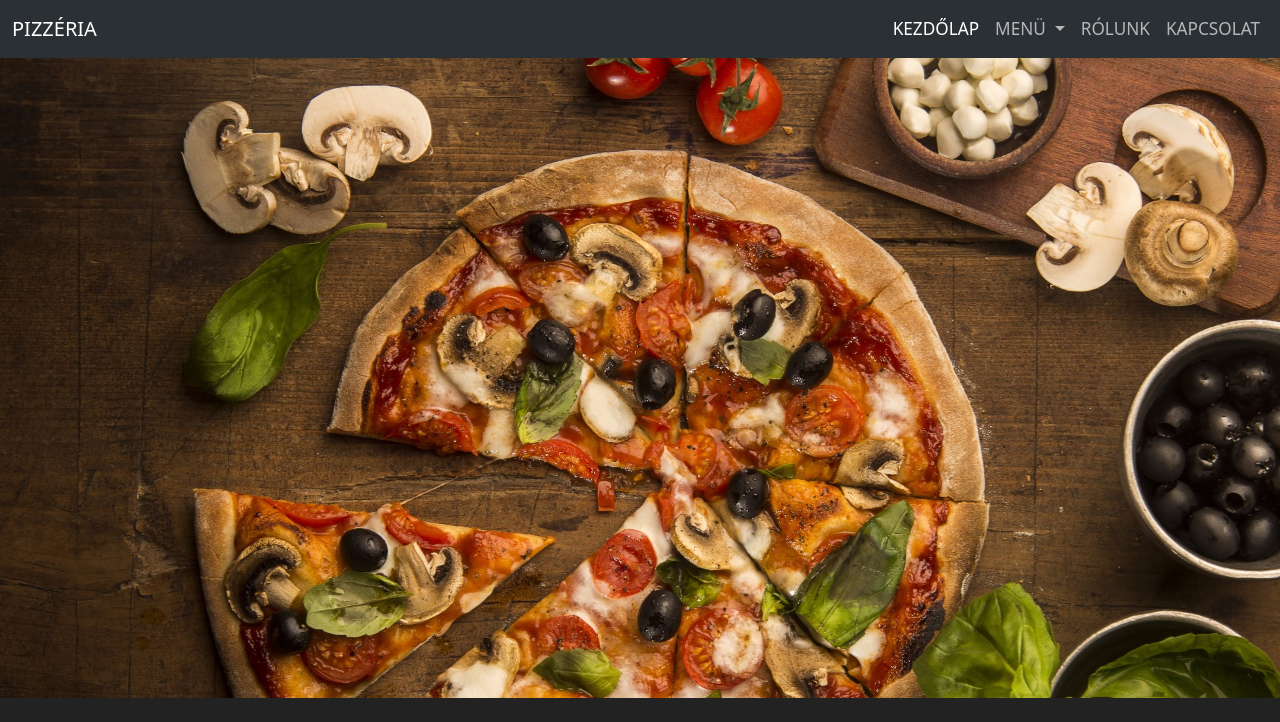
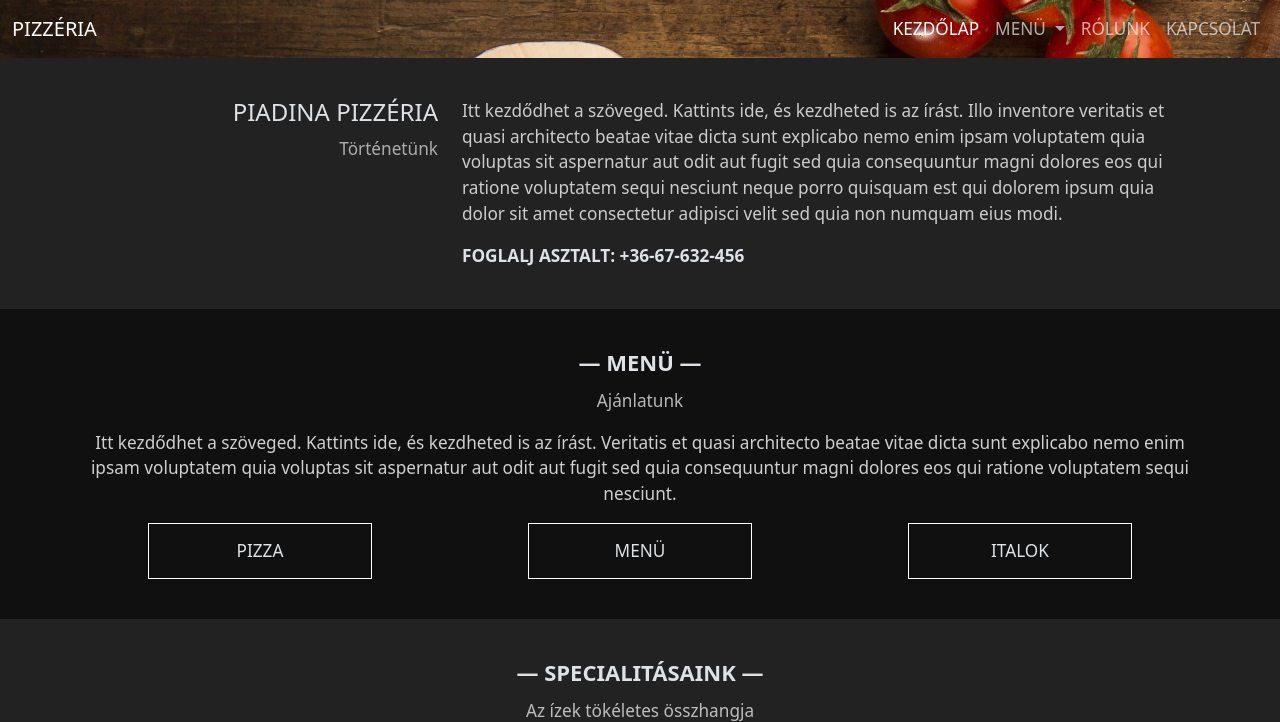
Before and after one commit to urbandavi/pizza, a plain HTML site: page index.html in a window 1280 px wide. Shown: the top 722 px of the page. Drawn offline with nearby package versions, Linux system fonts and the light colour scheme.

Commit message:
header_image

```diff
--- a/index.css
+++ b/index.css
@@ -40,6 +40,7 @@ section{
     padding-top: 2.5rem;
     padding-bottom: 2.5rem;
 }
+nav{background-image: url(images/pizza.jpg);}
 .section-light{
     background-color: var(--backround-light);
 }
@@ -145,6 +146,10 @@ padding: 0%;
 max-height: 40rem;
 overflow: hidden;
 }
+#header-heigth{
+    max-height: 20rem;
+}
+
 
 
 /* {
--- a/index.html
+++ b/index.html
@@ -45,13 +45,11 @@
                         </li>
                     </ul>
                 </div>
+
             </div>
         </nav>
     </header>
     <main>
-        <section id="header-img">
-            <img src="images/pizza.jpg" alt="" class="img-fluid ">
-        </section>
         <section class="section-light sec_padding">
             <div class="container">
                 <div class="row">
```
